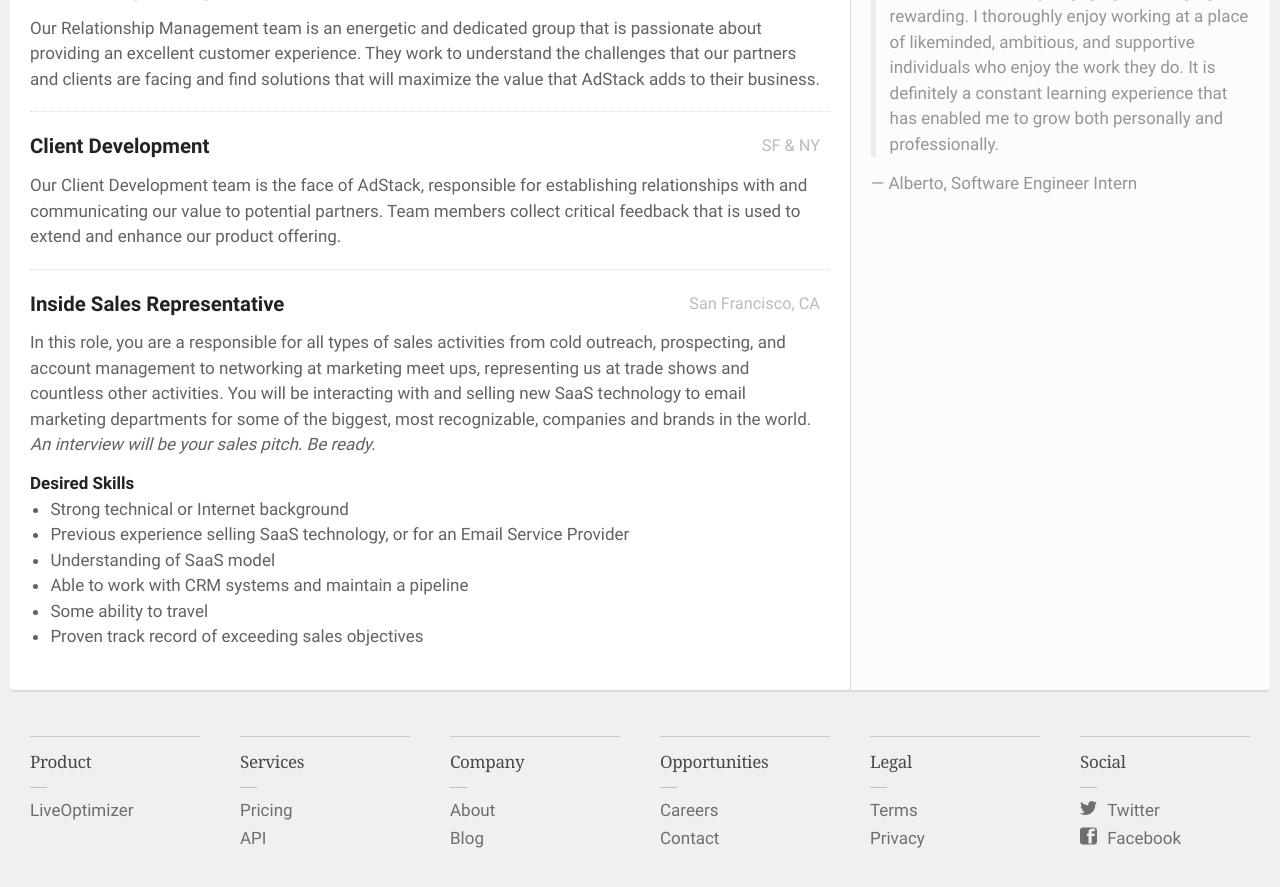
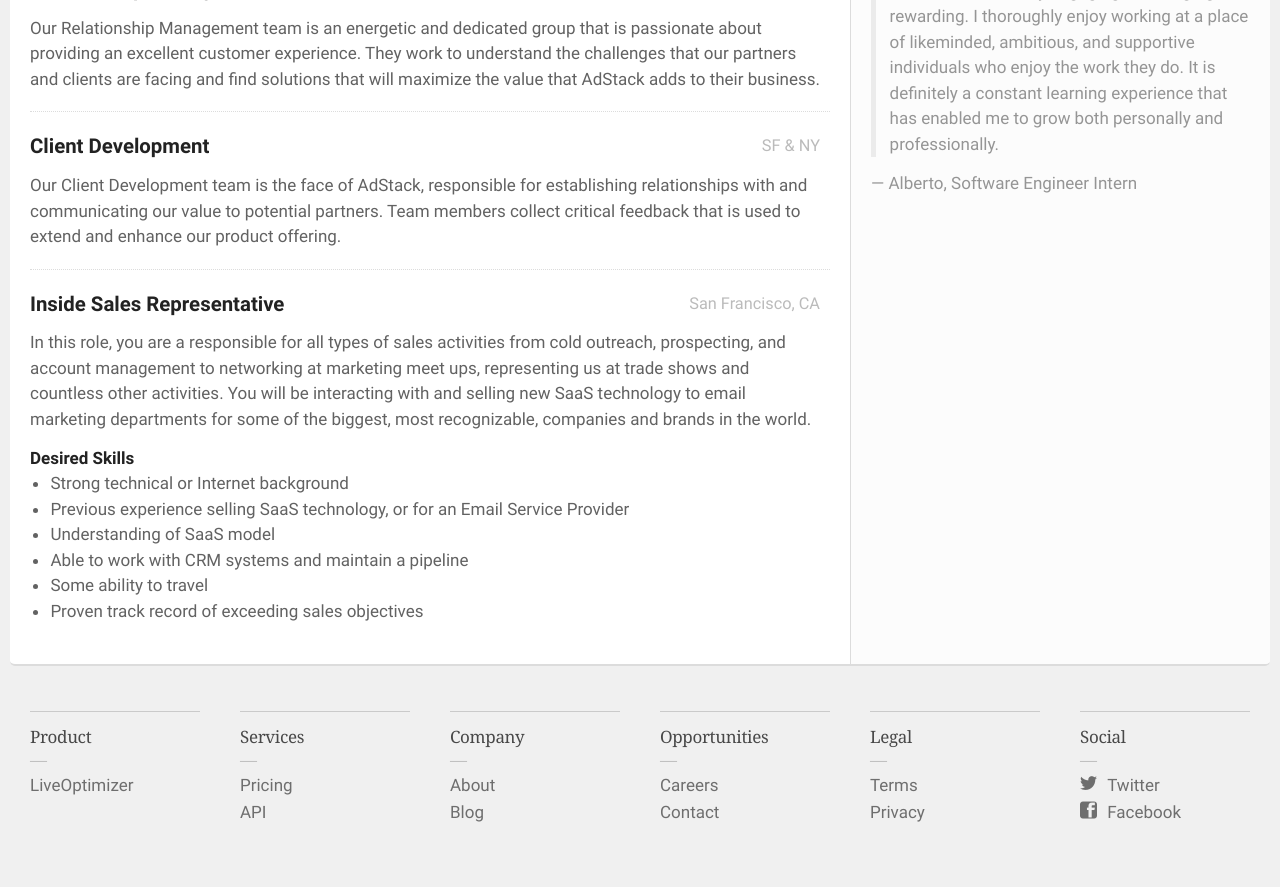
Before and after one commit to AdStack/adstack.github.io, a Jekyll site: the page built from _posts/2013-02-11-careers.html, in a window 1280 px wide and 900 px high, scrolled down 663 px. Shown: the top 887 px of the window. Built offline with Jekyll 4.4.1, drawn with Linux system fonts in a browser that asks for light colours; some web fonts are replaced.

Commit message:
remove text

```diff
--- a/_posts/2013-02-11-careers.html
+++ b/_posts/2013-02-11-careers.html
@@ -42,7 +42,7 @@
 				<span>San Francisco, CA</span>
 			</h3>
 			<p>
-				 In this role, you are a responsible for all types of sales activities from cold outreach, prospecting, and account management to networking at marketing meet ups, representing us at trade shows and countless other activities. You will be interacting with and selling new SaaS technology to email marketing departments for some of the biggest, most recognizable, companies and brands in the world. <em>An interview will be your sales pitch. Be ready.</em>
+				 In this role, you are a responsible for all types of sales activities from cold outreach, prospecting, and account management to networking at marketing meet ups, representing us at trade shows and countless other activities. You will be interacting with and selling new SaaS technology to email marketing departments for some of the biggest, most recognizable, companies and brands in the world.
 			</p>
 			<h4>Desired Skills</h4>
 			<ul>
```
